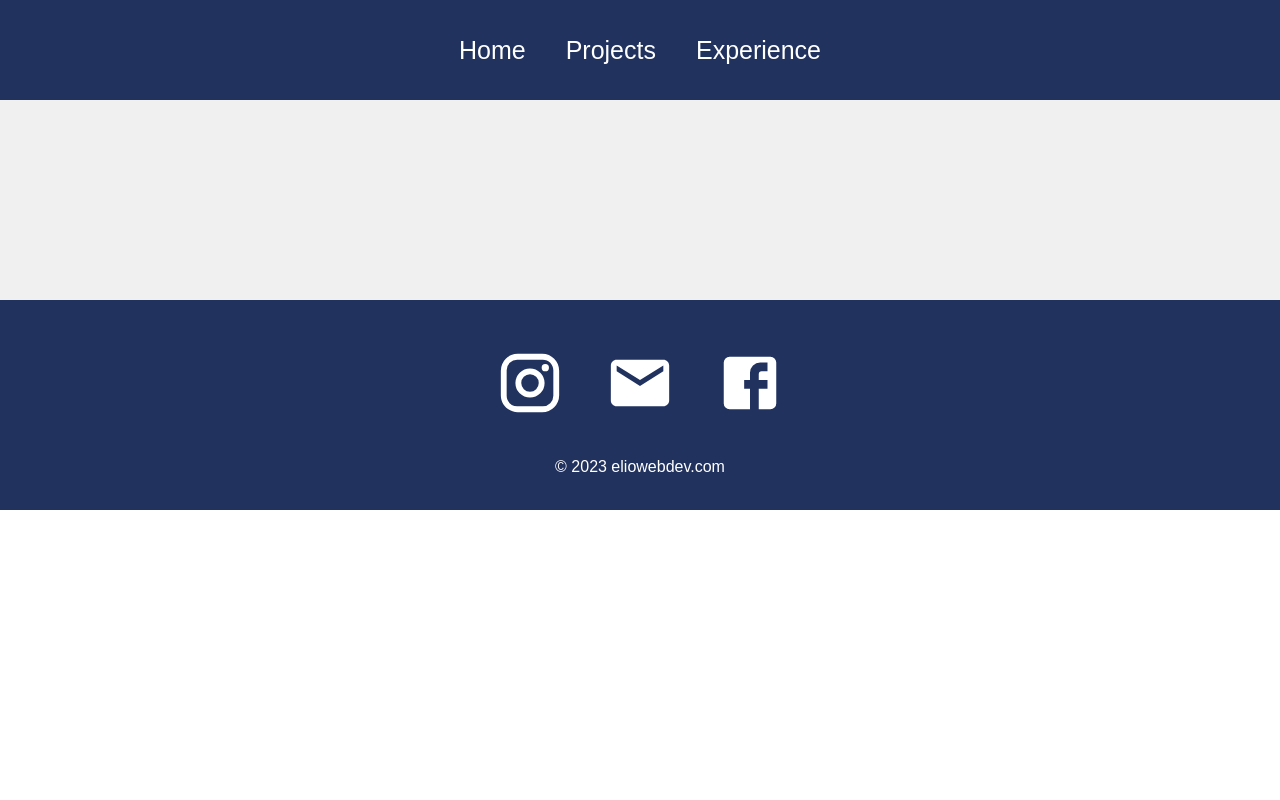
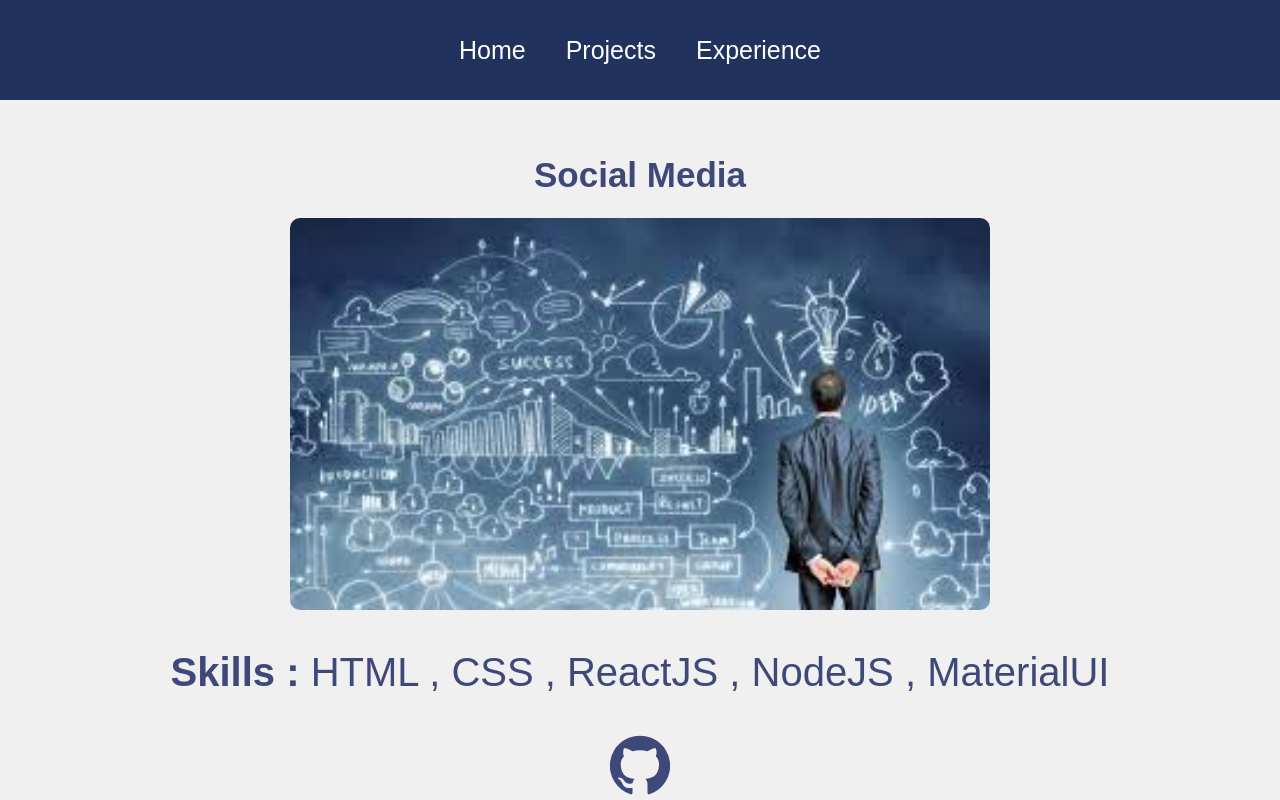
Before and after one commit to ElioHimci/portfolio-app, a React (Create React App) app: page /project/1 in a window 1280 px wide. Shown: the top 800 px of the page. Built offline with nearby package versions, Linux system fonts and the light colour scheme.

Commit message:
added css and productdisplay

```diff
--- a/src/App.js
+++ b/src/App.js
@@ -5,6 +5,7 @@
 import Projects from './pages/Projects';
 import Navbar from './components/Navbar';
 import Footer from './components/Footer';
+import ProjectDisplay from './pages/ProjectDisplay';
 
 function App() {
   return (
@@ -14,6 +15,7 @@
       <Routes>
         <Route path='/' element={<Home/>}/>
         <Route path='/projects' element={<Projects/>}/>
+        <Route path='/project/:id' element={<ProjectDisplay/>}/>
         <Route path='/experience' element={<Experience/>}/>
       </Routes>
       <Footer/>
--- a/src/helper/ProjectList.js
+++ b/src/helper/ProjectList.js
@@ -8,26 +8,32 @@
 {
     name:'Ecommerce',
     image : Project1,
+    skills:'HTML , CSS , ReactJS , NodeJS , MaterialUI'
 },
 {
     name:'Social Media',
     image : Project2,
+    skills:'HTML , CSS , ReactJS , NodeJS , MaterialUI'
 },
 {
     name:'Netflix clone',
     image : Project3,
+    skills:'HTML , CSS , ReactJS , NodeJS , MaterialUI'
 },
 {
     name:'spotify clone',
     image : Project4,
+    skills:'HTML , CSS , ReactJS , NodeJS , MaterialUI'
 },
 {
     name:'Pets food shop',
     image : Project5,
+    skills:'HTML , CSS , ReactJS , NodeJS , MaterialUI'
 },
 {
     name:'Pets food shop',
     image : Project5,
+    skills:'HTML , CSS , ReactJS , NodeJS , MaterialUI'
 },
 
 ]
--- /dev/null
+++ b/src/pages/ProjectDisplay.js
@@ -0,0 +1,20 @@
+import React from 'react'
+import {useParams} from 'react-router-dom'
+import { ProjectList } from '../helper/ProjectList'
+import { GitHub } from '@material-ui/icons'
+import '../styles/ProjectDisplay.css'
+
+function ProjectDisplay() {
+    const {id} = useParams()
+    const project = ProjectList[id]
+  return (
+    <div className='project'>
+        <h1> {project.name}</h1>
+        <img src={project.image}/>
+        <p> <b>Skills :</b> {project.skills}</p>
+        <GitHub/>
+    </div>
+  )
+}
+
+export default ProjectDisplay
--- /dev/null
+++ b/src/styles/ProjectDisplay.css
@@ -0,0 +1,28 @@
+.project {
+    width: 100%;
+    height: calc(100vh - 100px);
+    display: flex;
+    justify-content: center;
+    align-items: center;
+    flex-direction: column;
+  }
+
+  .project h1 {
+    margin-top: 50px;
+    color: #3e497a;
+    font-size: 35px;
+  }
+  .project img {
+    width: 700px;
+    border-radius: 10px;
+  }
+
+  .project p {
+    font-size: 40px;
+    color: #3e497a;
+  }
+
+  .project svg {
+    font-size: 60px;
+    color: #3e497a;
+  }
```
